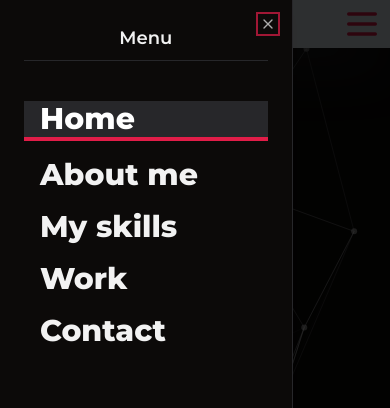
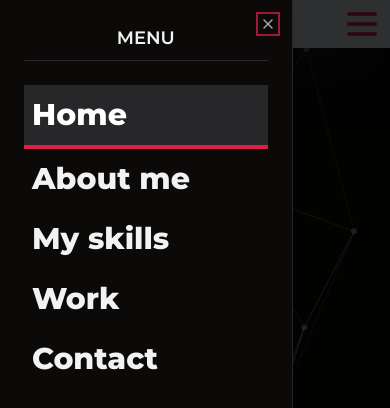
Before and after one commit to tomix421q/cv-web, a Next.js app: page / in a window 390 px wide. Both pictures are taken after a click on the button 362 px from the left and 24 px from the top of the page. Shown: the top 408 px of the page. Built offline with nearby package versions, Linux system fonts and the light colour scheme; a web font is replaced by a local one.

Commit message:
develop v3

```diff
--- a/components/Navbar.tsx
+++ b/components/Navbar.tsx
@@ -18,14 +18,14 @@ const Navbar = () => {
           <NavbarLinks />
         </nav>
         {/* MOBILE NAV */}
-        <nav className='flex md:hidden my-1'>
+        <nav className='flex lg:hidden my-1'>
           <Sheet>
             <SheetTrigger>
               <MenuIcon className='flex items-center size-10 text-primary' />
             </SheetTrigger>
             <SheetContent side={'left'}>
               <SheetHeader>
-                <SheetTitle>Menu</SheetTitle>
+                <SheetTitle className='px-3'>MENU</SheetTitle>
                 <SheetDescription className='sr-only'>Navigacia</SheetDescription>
                 <Separator />
               </SheetHeader>
--- a/components/NavbarLinks.tsx
+++ b/components/NavbarLinks.tsx
@@ -14,7 +14,7 @@ const NavbarLinks = () => {
   const location = usePathname()
 
   return (
-    <div className='flex flex-col lg:flex-row justify-start lg:items-center my-auto gap-y-4  text-3xl lg:text-xl mt-10 lg:mt-0 font-extrabold lg:h-full '>
+    <div className='flex flex-col lg:flex-row justify-start lg:items-center my-auto   text-3xl lg:text-xl mt-6 lg:mt-0 font-extrabold lg:h-full '>
       {navbarLinks.map((item) => {
         return (
           <a
@@ -24,7 +24,7 @@ const NavbarLinks = () => {
               location === item.href
                 ? 'h-full bg-secondary text-white border-b-4 border-primary w-full lg:w-fit'
                 : '',
-              ' px-4 lg:px-8 flex items-center'
+              'px-2 py-3 lg:px-8 flex items-center'
             )}
           >
             {item.name}
```
